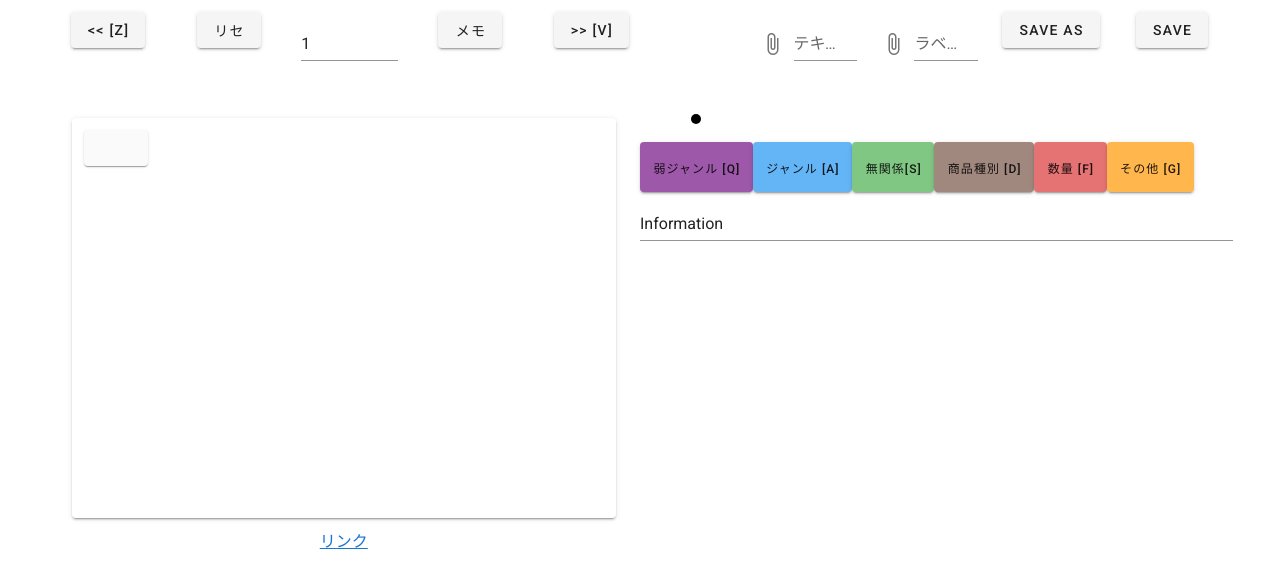
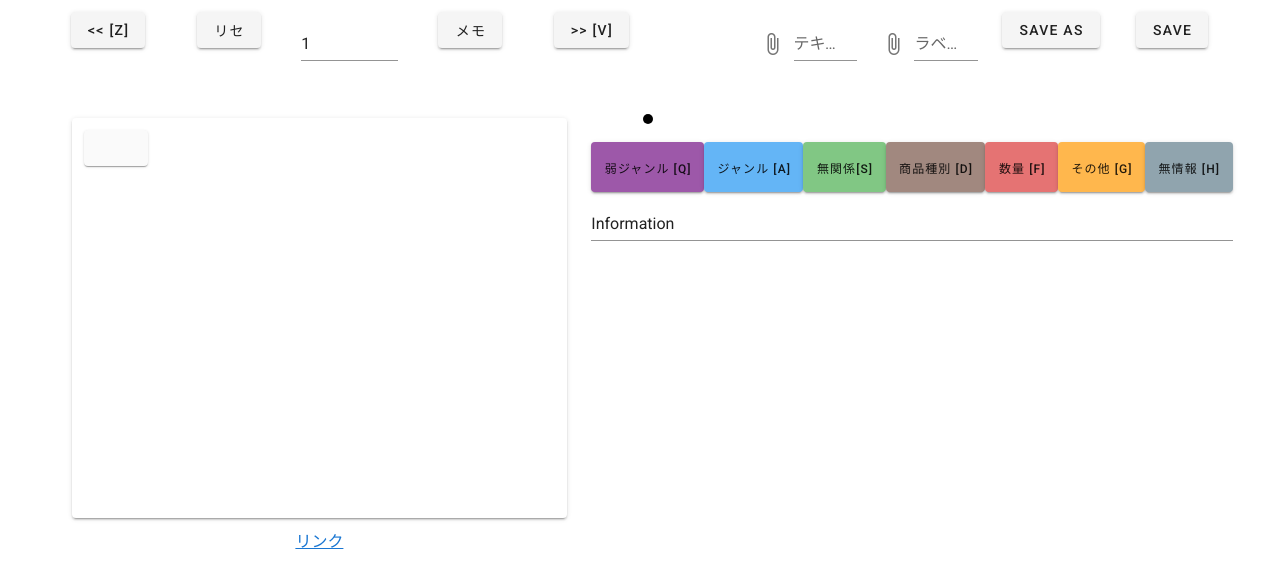
Before and after one commit to HN410/SecondhandAnnotator, a Vue app: page / in a window 1280 px wide. Shown: the top 588 px of the page. Built offline with nearby package versions, Linux system fonts and the light colour scheme.

Commit message:
add no info

```diff
--- a/src/App.vue
+++ b/src/App.vue
@@ -48,6 +48,9 @@ export default {
         case 'g':
           code = 5;
           break;
+        case 'h':
+          code = 6;
+          break;
         case 'z':
           this.$refs.main.addPage(-1);
           return;
--- a/src/components/Common.js
+++ b/src/components/Common.js
@@ -1,7 +1,7 @@
 const COLOR_LIGHTEN = " lighten-"
-const COLORS = ["purple", "blue", "green", "brown", "red", "orange"];
+const COLORS = ["purple", "blue", "green", "brown", "red", "orange", "blue-grey"];
 const COLOR_DEFAULT = "grey lighten-5";
-const TAG_LIST = ["弱ジャンル [q]", "ジャンル [a]","無関係[s]", "商品種別 [d]", "数量 [f]", "その他 [g]", ];
+const TAG_LIST = ["弱ジャンル [q]", "ジャンル [a]","無関係[s]", "商品種別 [d]", "数量 [f]", "その他 [g]", "無情報 [h]"];
 const EXTENSION = -1;
 function arrayEqual(a, b) {
     if (a === void 0){
--- a/src/components/TextPane.vue
+++ b/src/components/TextPane.vue
@@ -92,14 +92,14 @@ export default {
       this.buttonClicked(index, 0, true);
     },
     buttonRClicked(index) {
-      // 数量, 無関係以外
-      if (this.nowTag != 4 && this.nowTag != 2) {
+      // 数量, 無関係, 無情報以外
+      if (this.nowTag != 6 && this.nowTag != 4 && this.nowTag != 2) {
         this.buttonClicked(index, 2, false);
       }
     },
     buttonRShiftClicked(index) {
-      // 数量, 無関係以外
-      if (this.nowTag != 4 && this.nowTag != 2) {
+      // 数量, 無関係，無情報以外
+      if (this.nowTag != 6 && this.nowTag != 4 && this.nowTag != 2) {
         this.buttonClicked(index, 2, true);
       }
     },
```
